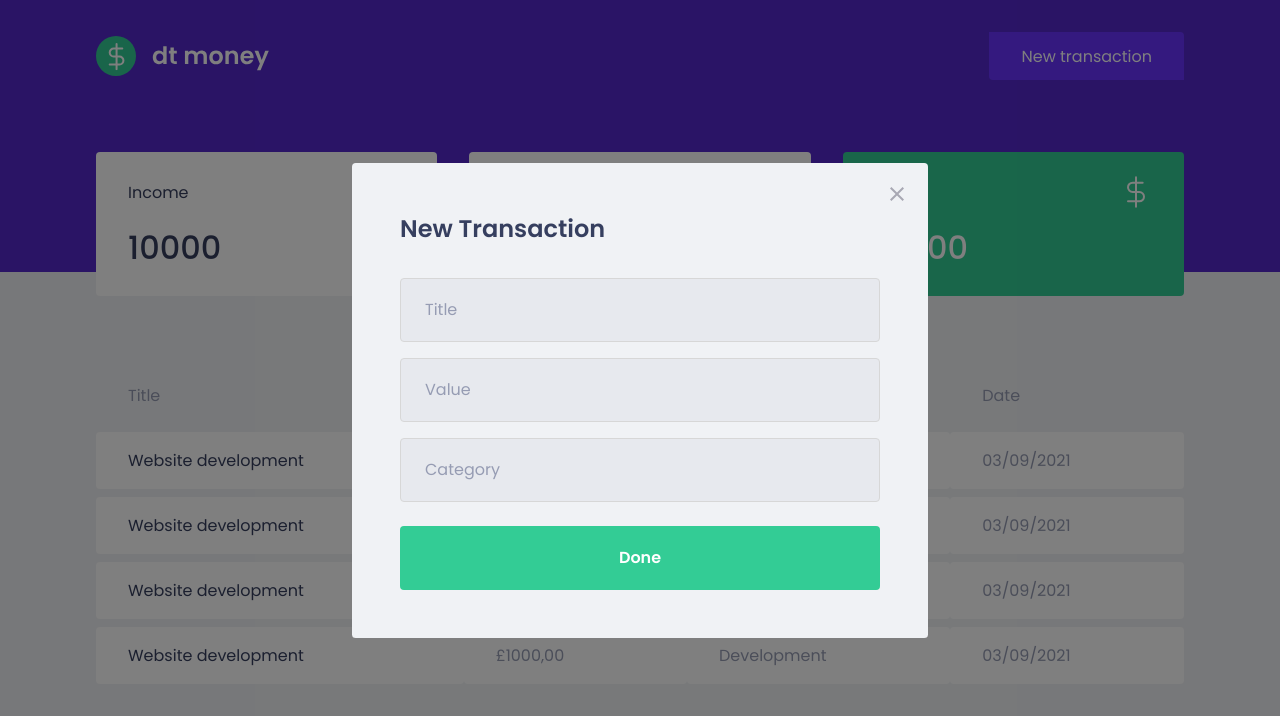
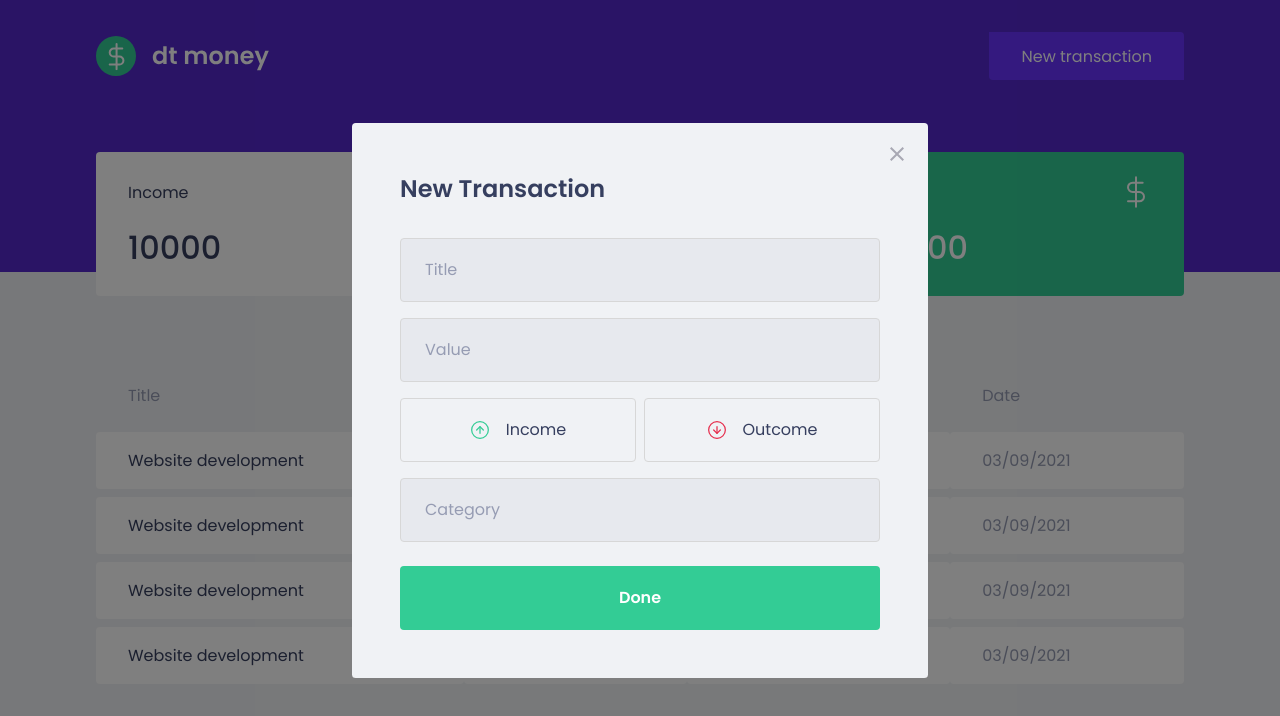
Before and after one commit to caiobenatti/rocketseat-dtmoney, a React (Create React App) app: page / in a window 1280 px wide. Both pictures are taken after a click on the button "New transaction". Shown: the top 716 px of the page. Built offline with nearby package versions, Linux system fonts and the light colour scheme; no server answers; what miragejs would draw is missing.

Commit message:
adding polished and style the buttons for income and outcome

```diff
--- a/package.json
+++ b/package.json
@@ -6,6 +6,7 @@
     "@types/react-modal": "^3.12.1",
     "axios": "^0.21.2",
     "miragejs": "^0.1.41",
+    "polished": "^4.1.3",
     "react": "^17.0.2",
     "react-dom": "^17.0.2",
     "react-modal": "^3.14.3",
--- a/src/components/NewTransactionModal/index.tsx
+++ b/src/components/NewTransactionModal/index.tsx
@@ -1,6 +1,8 @@
 import Modal from "react-modal";
-import { Container } from "./style";
+import { Container, TransactionTypeContainer } from "./style";
 import closeImg from "../../assets/close.svg";
+import incomeImg from "../../assets/income.svg";
+import outcomeImg from "../../assets/outcome.svg";
 
 interface NewTransactionModalProps {
   isOpen: boolean;
@@ -29,6 +31,18 @@
         <h2>New Transaction</h2>
         <input placeholder="Title" />
         <input type="number" placeholder="Value" />
+
+        <TransactionTypeContainer>
+          <button type="button">
+            <img src={incomeImg} alt="Income icon" />
+            <span>Income</span>
+          </button>
+          <button type="button">
+            <img src={outcomeImg} alt="Outcome icon" />
+            <span>Outcome</span>
+          </button>
+        </TransactionTypeContainer>
+
         <input placeholder="Category" />
         <button type="submit">Done</button>
       </Container>
--- a/src/components/NewTransactionModal/style.ts
+++ b/src/components/NewTransactionModal/style.ts
@@ -1,4 +1,5 @@
 import styled from "styled-components";
+import { darken } from "polished";
 
 export const Container = styled.form`
   h2 {
@@ -48,3 +49,39 @@
     }
   }
 `;
+
+export const TransactionTypeContainer = styled.div`
+  margin: 1rem 0;
+  display: grid;
+  grid-template-columns: 1fr 1fr;
+  gap: 0.5rem;
+
+  button {
+    height: 4rem;
+    border: 1px solid #d7d7d7;
+    border-radius: 0.25rem;
+
+    background: transparent;
+
+    display: flex;
+    align-items: center;
+    justify-content: center;
+
+    transition: border-color 0.2s;
+
+    &:hover {
+      border-color: ${darken(0.1, "#d7d7d7")};
+    }
+
+    img {
+      height: 20px;
+      width: 20px;
+    }
+    span {
+      display: inline-block;
+      margin-left: 1rem;
+      font-size: 1rem;
+      color: var(--text-title);
+    }
+  }
+`;
```
Also changed, not shown: 1 other file (tests, documents, lock files or other folders).
